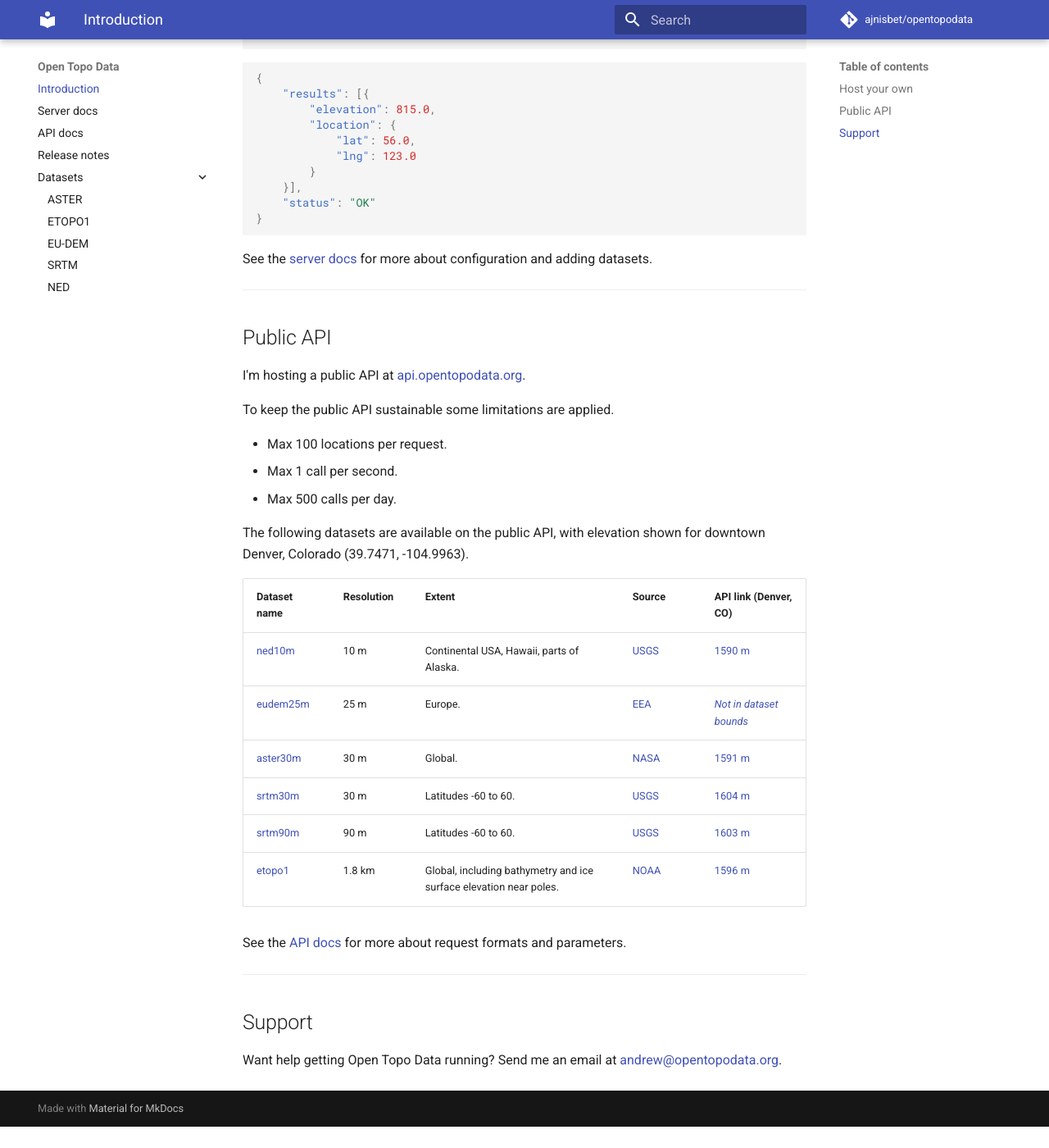
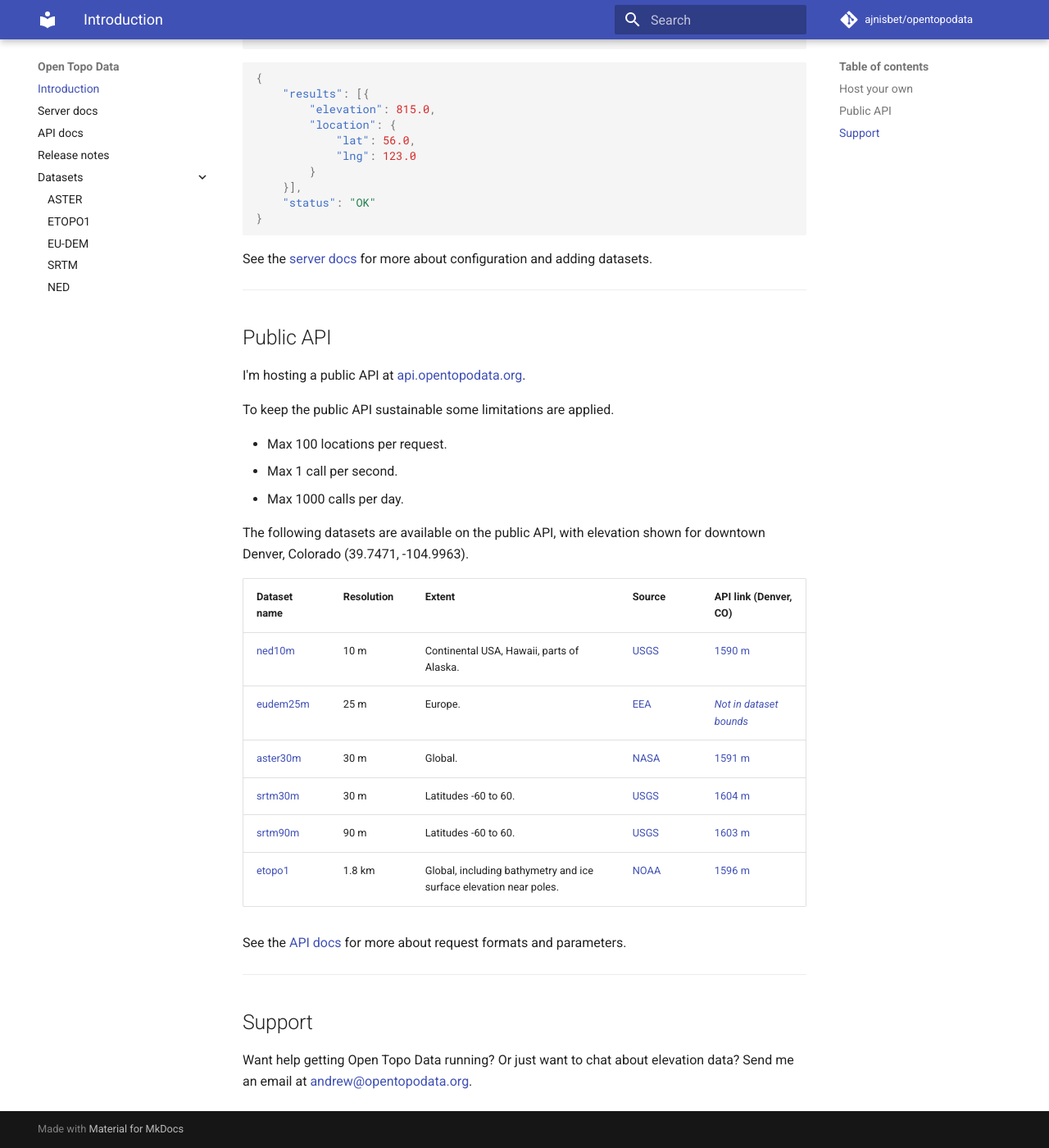
Before and after one commit to ajnisbet/opentopodata, an MkDocs documentation site: the page built from docs/index.md, in a window 1280 px wide and 1400 px high, scrolled down 622 px. Shown: the whole window at 82% size. Built offline with MkDocs 1.6.1 and Material for MkDocs 9.7.7, drawn with Linux system fonts in a browser that asks for light colours; comment, search, counter and statistics services are not loaded; before the commit the page ends 1996 px from its top, so only the background shows below that.

Commit message:
Docs tweaks

```diff
--- a/docs/index.md
+++ b/docs/index.md
@@ -48,7 +48,7 @@ To keep the public API sustainable some limitations are applied.
 
 * Max 100 locations per request.
 * Max 1 call per second.
-* Max 500 calls per day.
+* Max 1000 calls per day.
 
 
 The following datasets are available on the public API, with elevation shown for downtown Denver, Colorado (39.7471,&nbsp;-104.9963).
@@ -118,4 +118,4 @@ See the [API docs](api.md) for more about request formats and parameters.
 
 ## Support
 
-Want help getting Open Topo Data running? Send me an email at [andrew@opentopodata.org](mailto:andrew@opentopodata.org).
+Want help getting Open Topo Data running? Or just want to chat about elevation data? Send me an email at [andrew@opentopodata.org](mailto:andrew@opentopodata.org).
```
Also changed, not shown: docs/datasets/ned.md (+1 -1 lines).
